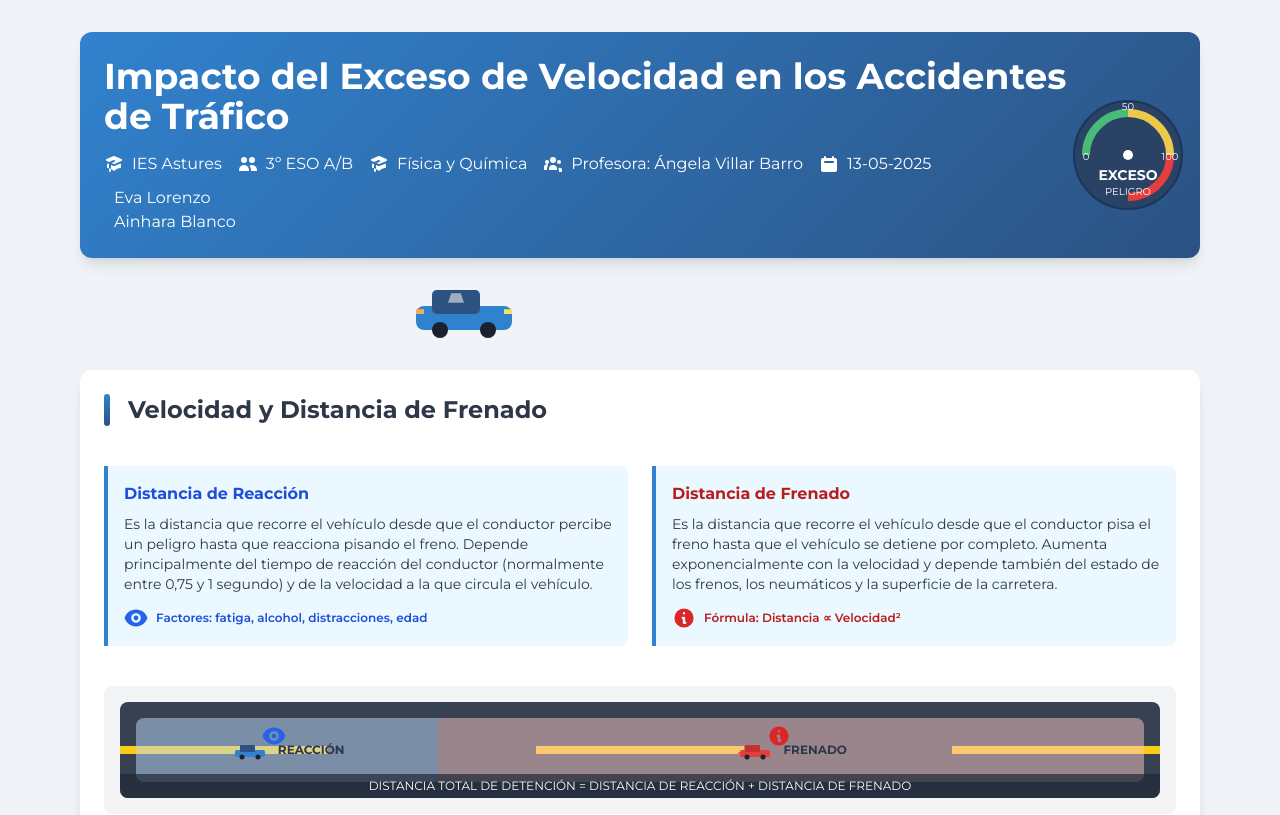
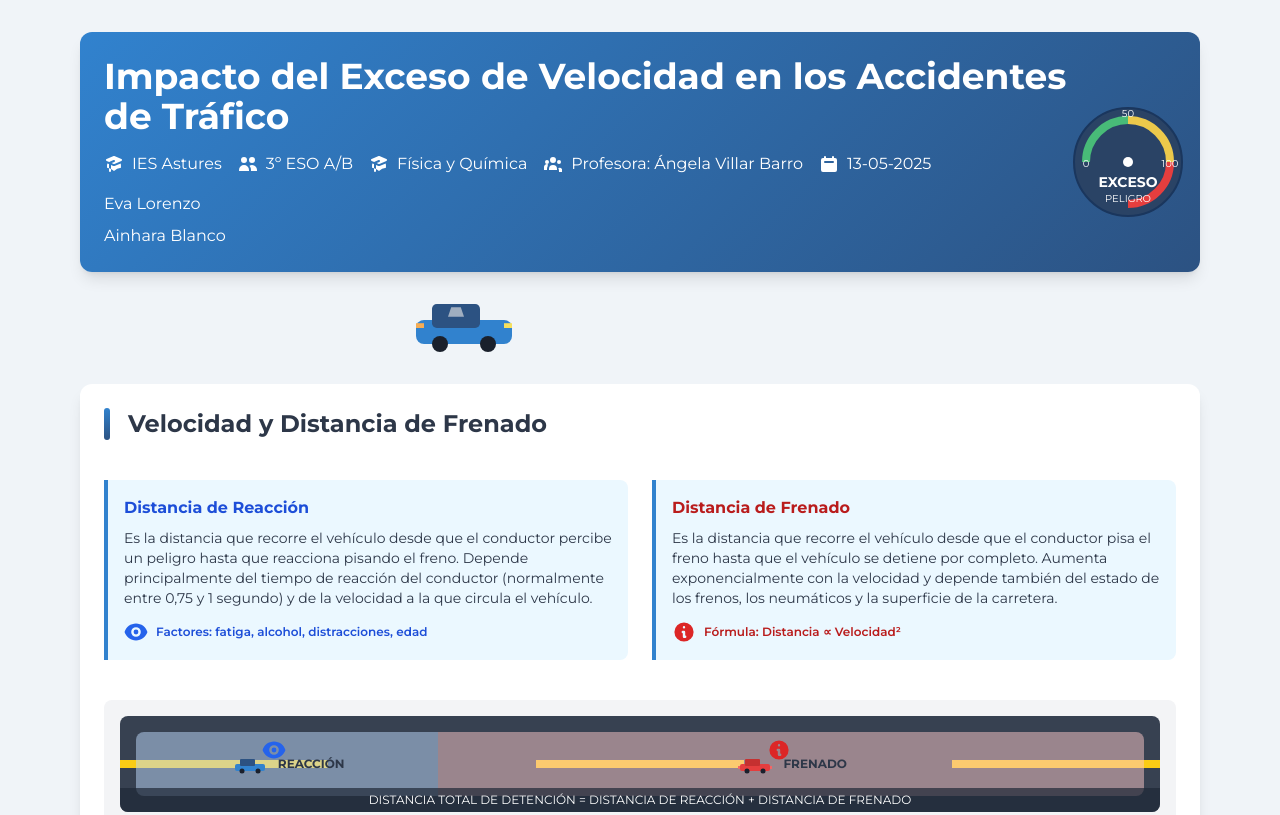
Before and after one commit to evaLorenzoIES/evalorenzoies.github.io, a plain HTML site: page index.html in a window 1280 px wide. Shown: the top 815 px of the page. Drawn offline with nearby package versions, Linux system fonts and the light colour scheme.

Commit message:
Version 1.9.7

```diff
--- a/index.html
+++ b/index.html
@@ -209,12 +209,11 @@
                                 <span>13-05-2025</span>
                             </div>
                         </div>
-                        <div class="flex items-center" style="margin-top: 10px;">
-                                    <p style="list-style-type: disc; margin-left: 10px;">Eva Lorenzo</p>
-                            </div>
-                            <div class="flex items-center">
-                                    <p style="list-style-type: disc; margin-left: 10px;">Ainhara Blanco</p>
-                            </div>
+                        <ul class="mt-4 space-y-2 list-disc list-inside">
+  <li class="flex items-center">Eva Lorenzo</li>
+  <li class="flex items-center">Ainhara Blanco</li>
+</ul>
+
                     </div>
                     <div class="mt-4 md:mt-0 flex items-center">
                         <div class="speedometer mr-2">
```
